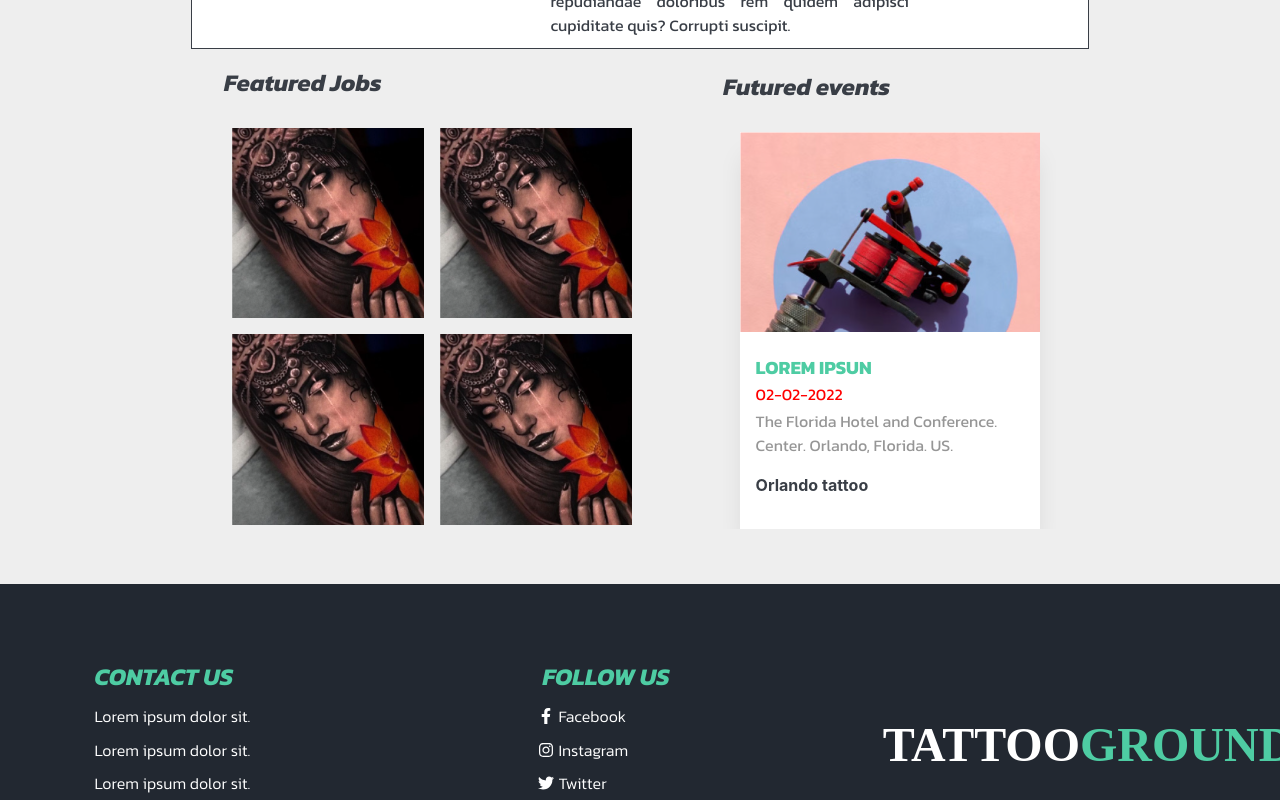
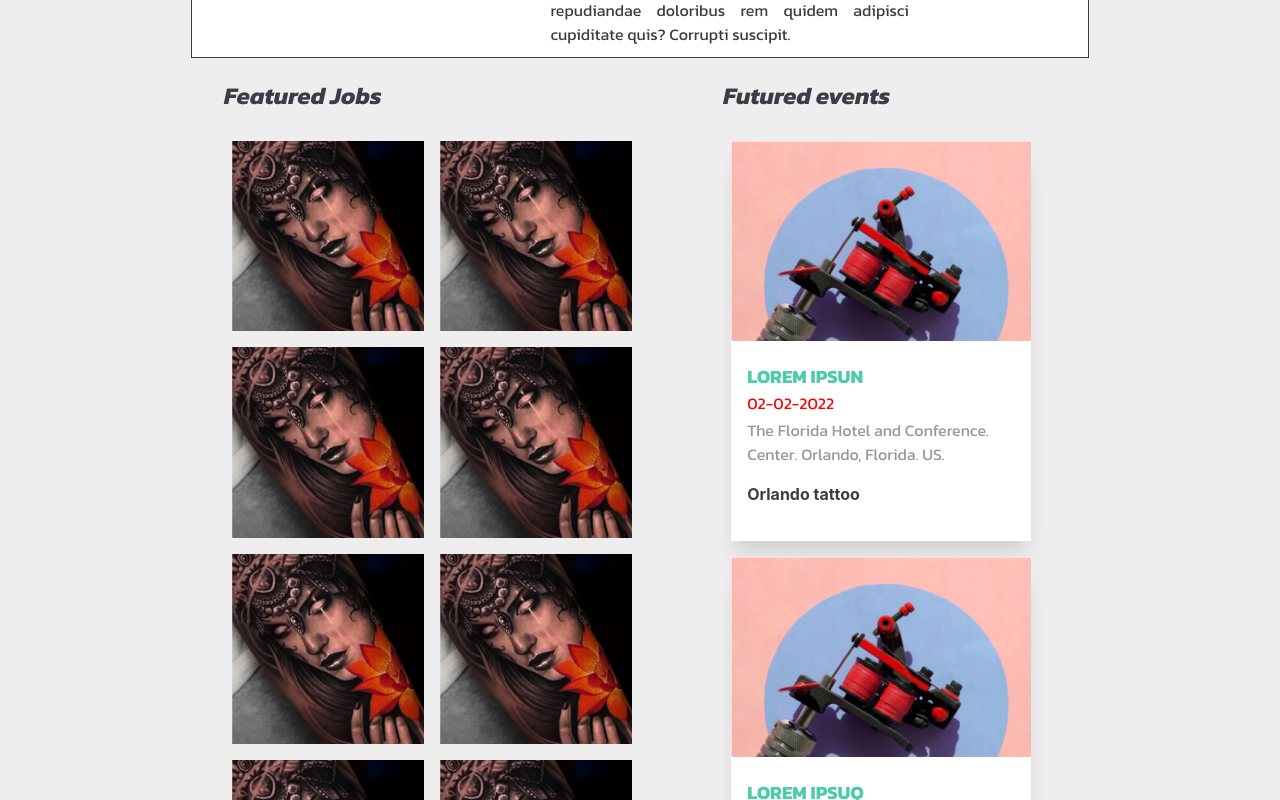
Before and after one commit to AnzickMedia/tattoo-ground, a React (Create React App) app: page /artists in a window 1280 px wide. Shown: the part 440-1240 px from the top of the page. Built offline with nearby package versions, Linux system fonts and the light colour scheme; a web font is replaced by a local one.

Commit message:
pagina de artistas completa, falta conectar la card de artistas con las globals, y crear un estado para agregar una review

```diff
--- a/src/components/Artists/Artists.jsx
+++ b/src/components/Artists/Artists.jsx
@@ -3,6 +3,7 @@ import ArtistCard from "../ArtistCard/ArtistCard";
 import EventCard from "../EventCard/EventCard.jsx";
 import "./Artists.scss";
 import { artistas } from "../../globals";
+import Review from "../Review/Review";
 
 const Artists = ({ all }) => {
   const imgJob = artistas;
@@ -27,6 +28,8 @@ const Artists = ({ all }) => {
           </div>
         </div>
       </div>
+
+      <Review/>
     </div>
   );
 };
--- a/src/components/Artists/Artists.scss
+++ b/src/components/Artists/Artists.scss
@@ -1,8 +1,10 @@
 @import '../../globalStyles.scss';
 .o-artists{
     margin-top: 4rem;
+    padding:4rem 0 ;
+
     width: 100%;
-    height: 60rem;
+    /* height: 90rem; */
     display: flex;
     align-items: center;
     justify-content: center;
@@ -10,11 +12,15 @@
     flex-direction: column;
 
 
+
     .artistas-jobs-events{
         display: flex;
-        align-items: center;
+        align-items: flex-start;
         justify-content: flex-start;
         width: 65%;
+        margin-bottom: 1rem;
+        border-bottom: 1px solid #393e46;
+        padding: 0 2.5%;
 
 
         .o-jobs{
@@ -23,7 +29,8 @@
             justify-content:center;
             width: 60%;
             flex-direction: column;
-            height: 30rem;
+
+            margin-bottom: 2rem;
             h2{
                 color: $mainGray;
                 font-family: $kanit;
@@ -45,10 +52,10 @@
         .o-future-events{
             display: flex;
             align-items: flex-start;
-            justify-content:center;
+            justify-content: center;
             width: 40%;
             flex-direction: column;
-            height: 30rem;
+            /* height: 52rem;*/
             h2{
                 color: $mainGray;
                 font-family: $kanit;
@@ -59,7 +66,7 @@
             .o-future-eventcard-cont{
                 display: flex;
                 flex-direction: column;
-                align-items: center;
+                align-items: flex-start;
                 width: 100%;
 
 
--- /dev/null
+++ b/src/components/Review/Review.jsx
@@ -0,0 +1,34 @@
+import React from "react";
+import "./Review.scss";
+import { AiOutlineStar, AiFillStar } from "react-icons/ai";
+
+const Review = () => {
+  return (
+    <div className="o-review-container">
+      <div className="o-review-card">
+        <div className="o-img-review">
+          <img src="assets/carousel-card-img-circle.png" alt="img" />
+        </div>
+        <div className="o-right-container">
+          <h2>Radamel Garcia</h2>
+          <div className="stars">
+          <AiFillStar color="rgb(208, 211, 18)"/>
+          <AiFillStar color="rgb(208, 211, 18)"/>
+          <AiFillStar color="rgb(208, 211, 18)"/>
+          <AiFillStar color="rgb(208, 211, 18)"/>
+            <AiOutlineStar />
+
+          </div>
+
+          <p>
+            Lorem ipsum dolor, sit amet consectetur adipisicing elit. Itaque
+            voluptas nulla sit architecto aliquid ipsa quis inventore.
+            Veritatis, ad aliquam!
+          </p>
+        </div>
+      </div>
+    </div>
+  );
+};
+
+export default Review;
--- /dev/null
+++ b/src/components/Review/Review.scss
@@ -0,0 +1,44 @@
+@import '../../globalStyles.scss';
+.o-review-container{
+    width: 65%;
+    display: flex;
+    align-items: center;
+    .o-review-card{
+        width: 60%;
+        border: 1px solid rgb(126, 126, 126);
+        border-radius: 0.3rem;
+        display: flex;
+        align-items: center;
+        justify-content: space-around;
+        flex-direction: row;
+        padding: 0.5rem 0;
+
+        .o-img-review{
+
+            width: 30%;
+            height: 100%;
+            display: flex;
+            align-items: center;
+            justify-content: center;
+            overflow: hidden;
+
+            img{
+                width: 100%;
+                object-fit: contain;
+            }
+        }
+    }
+
+    .o-right-container{
+        width: 65%;
+        h2{
+            font-family: $kanit;
+            color: $mainGray;
+        }
+        p{
+            font-family: $kanit;
+            color: $mainGray;
+        }
+    }
+
+}
--- a/src/globals.js
+++ b/src/globals.js
@@ -253,5 +253,21 @@ export const artistas = [
         id:1,
         imgArtista:"assets/jobs.png"
     },
+    {
+        id:1,
+        imgArtista:"assets/jobs.png"
+    },
+    {
+        id:1,
+        imgArtista:"assets/jobs.png"
+    },
+    {
+        id:1,
+        imgArtista:"assets/jobs.png"
+    },
+    {
+        id:1,
+        imgArtista:"assets/jobs.png"
+    },
 
 ];
```
Also changed, not shown: public/assets/carousel-card-img-circle.png (added).
